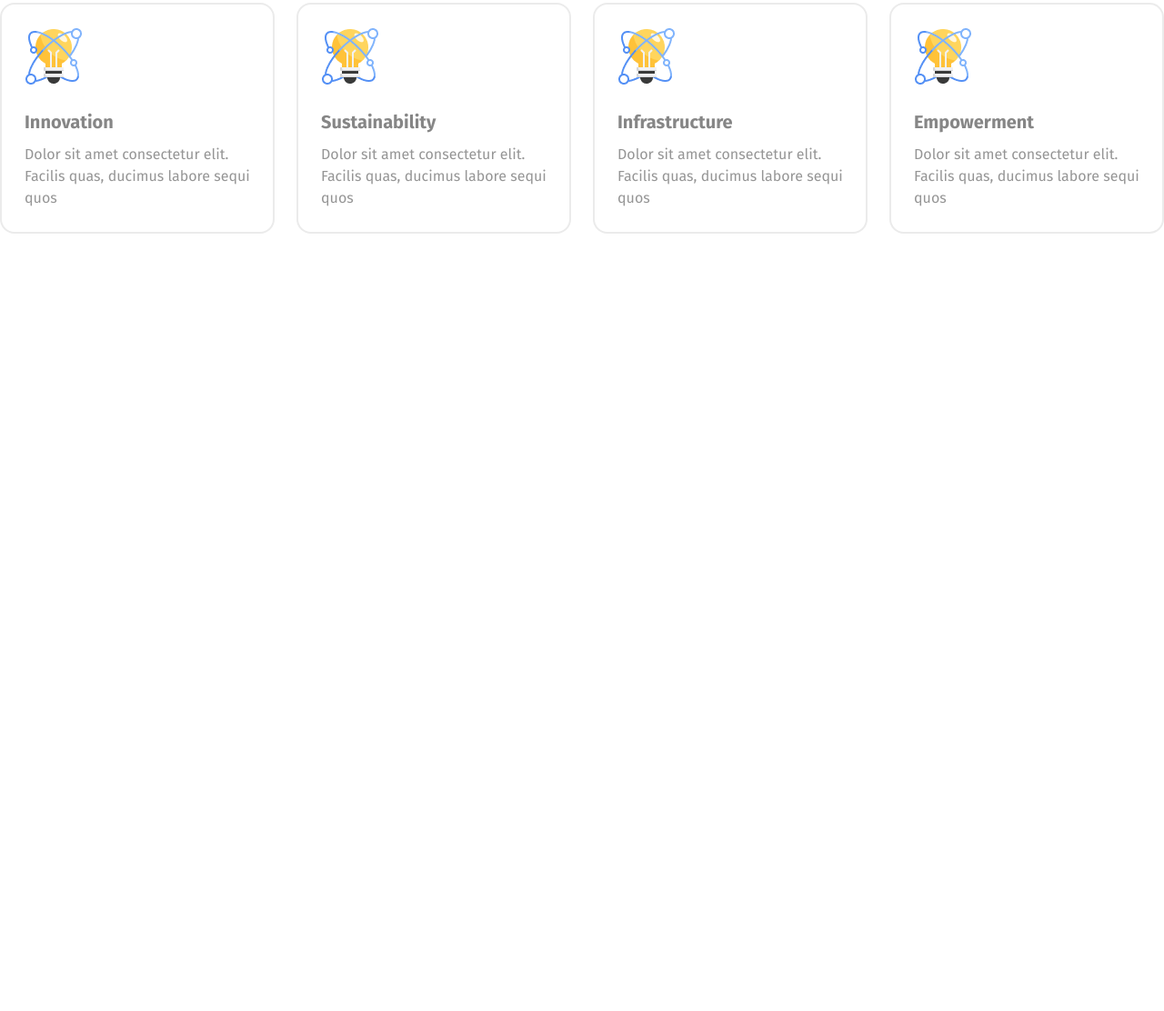
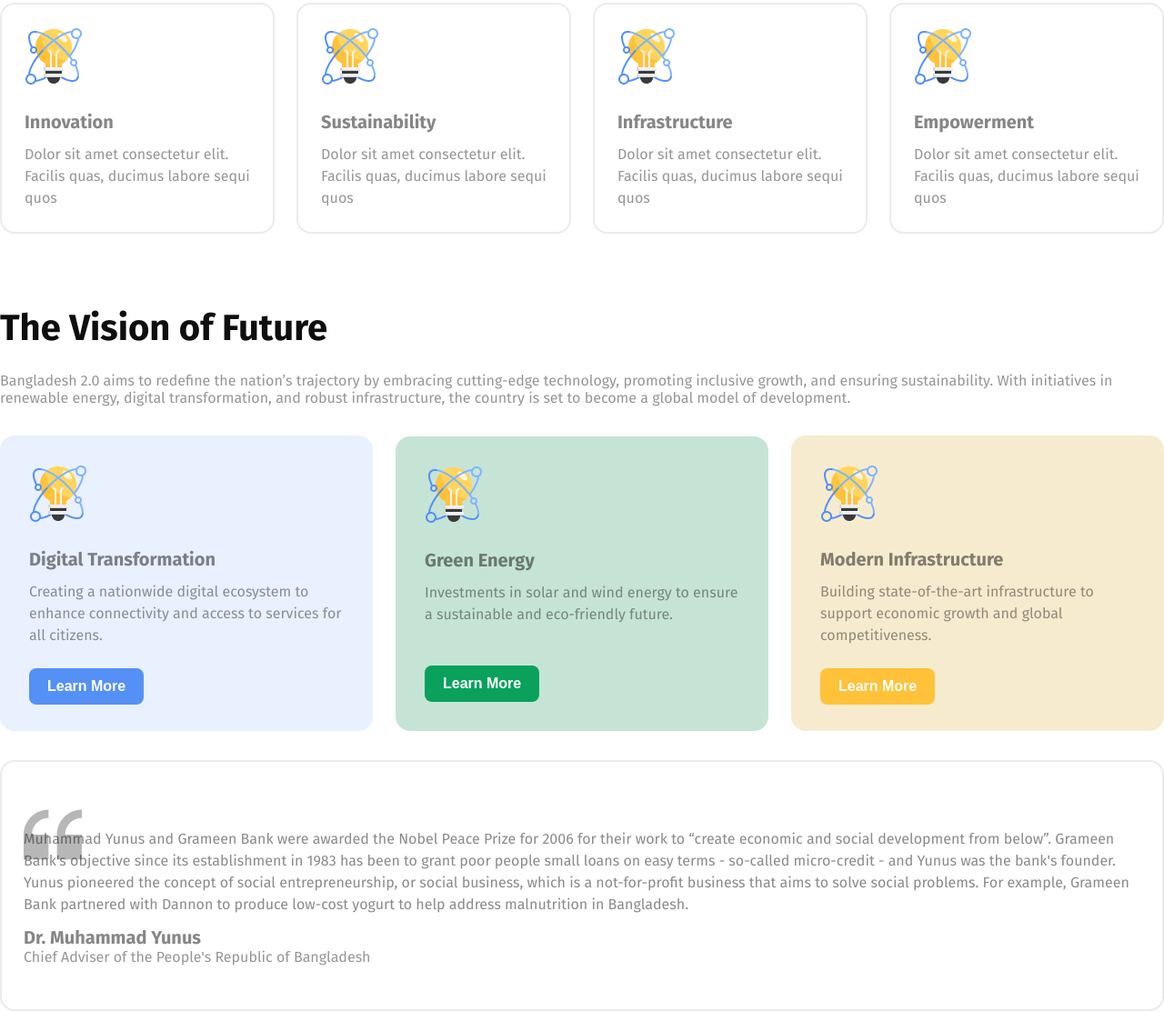
Before and after one commit to AkashAlways24/Bangladesh2.0, a plain HTML site: page index.html in a window 1280 px wide. Shown: the part 824-1936 px from the top of the page at 91% size. Before the commit the page ends 1161 px from the top, so only its background shows below. Drawn offline with Linux system fonts and the light colour scheme.

Commit message:
Quote Section final

```diff
--- a/index.html
+++ b/index.html
@@ -58,6 +58,45 @@
     </section>
     <!-- Pillars section End  -->
 
+    <!-- The Vision of Future section start -->
+    <section class="visionArea">
+      <h2>The Vision of Future</h2>
+      <p>Bangladesh 2.0 aims to redefine the nation’s trajectory by embracing cutting-edge technology, promoting inclusive growth, and ensuring sustainability. With initiatives in renewable energy, digital transformation, and robust infrastructure, the country is set to become a global model of development.</p>
+      <section class="visionCards ">
+        <div class="visionCard  card1">
+          <img src="./assets/card-icon.png" alt="card Icone">
+          <h3>Digital Transformation</h3>
+          <p>Creating a nationwide digital ecosystem to enhance connectivity and access to services for all citizens.</p>
+          <button class="cardBTN1 cardBTNpri">Learn More</button>
+        </div>
+
+        <div class="visionCard card2">
+          <img src="./assets/card-icon.png" alt="card Icone">
+          <h3>Green Energy</h3>
+          <p>Investments in solar and wind energy to ensure a sustainable and eco-friendly future.</p>
+          <button class="cardBTN2 cardBTNpri">Learn More</button>
+        </div>
+
+        <div class="visionCard card3">
+          <img src="./assets/card-icon.png" alt="card Icone">
+          <h3>Modern Infrastructure</h3>
+          <p>Building state-of-the-art infrastructure to support economic growth and global competitiveness.</p>
+          <button class="cardBTN3 cardBTNpri">Learn More</button>
+        </div>
+      </section>
+    </section>
+
+    <!-- The Vision of Future section end -->
+
+    <!-- Quote Section start -->
+    <section class="quoteSec">
+      <p class="quoteP">Muhammad Yunus and Grameen Bank were awarded the Nobel Peace Prize for 2006 for their work to “create economic and social development from below”. Grameen Bank's objective since its establishment in 1983 has been to grant poor people small loans on easy terms - so-called micro-credit - and Yunus was the bank's founder.
+        Yunus pioneered the concept of social entrepreneurship, or social business, which is a not-for-profit business that aims to solve social problems. For example, Grameen Bank partnered with Dannon to produce low-cost yogurt to help address malnutrition in Bangladesh.
+      </p>
+      <h3>Dr. Muhammad Yunus</h3>
+      <p>Chief Adviser of the People's Republic of Bangladesh</p>
+    </section>
+    <!-- Quote Section End -->
   </main>
 
   <footer></footer>
--- a/style.css
+++ b/style.css
@@ -41,7 +41,14 @@
 }
 /* primary Button */
 
-
+.cardBTNpri{
+  font-size: 16px;
+  font-weight: 600;
+  color: #FFFFFF;
+  padding: 11px 20px;
+  border-radius: 8px;
+  border: none;
+}
 
 /* nav style start  */
 
@@ -120,6 +127,7 @@
   display: flex;
   justify-content: space-between;
   align-items: center;
+  margin: 32px 0px;
 }
 .card{
   max-width: 302px;
@@ -143,3 +151,89 @@
 }
 
 /* Pillars section End */
+
+/* The Vision of Future section start */
+.visionCards{
+  display: flex;
+  justify-content: space-between;
+  align-items: center;
+}
+
+.visionArea h2{
+  margin-bottom: 24px;
+}
+
+.visionArea p{
+  margin-bottom: 32px;
+}
+
+.visionCards{
+  margin: 32px 0px;
+}
+.visionCard{
+  max-width: 410px;
+  max-height: 325px;
+  padding: 32px;
+  border-radius: 16px;
+}
+
+.visionCard img{
+  max-width: 64px;
+  margin-bottom: 24px;
+}
+
+.visionCard h3{
+  margin-bottom: 12px;
+}
+
+.visionCard p{
+  line-height: 24px;
+  margin-bottom: 24px;
+}
+.visionCards .card1{
+  background-color: #548ff520;
+}
+.visionCard .cardBTN1{
+  background-color: #5490F5;
+}
+.visionCards .card2{
+  background-color: #C6E4D6;
+}
+.visionCard .cardBTN2{
+  background-color: #09A15C;
+  margin-top: 20px;
+}
+.visionCards .card3{
+  background-color: #F7EBCF;
+}
+.visionCard .cardBTN3{
+  background-color: #FFC239;
+}
+
+/*  The Vision of Future section end */
+
+/*  Quote Section start */
+.quoteSec{
+  padding: 48px 24px;
+  background-color: #ffffff;
+  border: 2px solid #0e0e0e15;
+  border-radius: 16px;
+}
+
+
+.quoteP{
+  background-image: url(./assets/quote-bg.png);
+  background-repeat: no-repeat;
+  background-position: top left;
+  padding-top: 25px;
+  font-size: 16px;
+  line-height: 24px;
+  margin-bottom: 12px;
+  color: #0e0e0e7c;
+}
+
+.quoteSec h3{
+  line-height:24px;
+}
+
+/*  Quote Section End */
```
